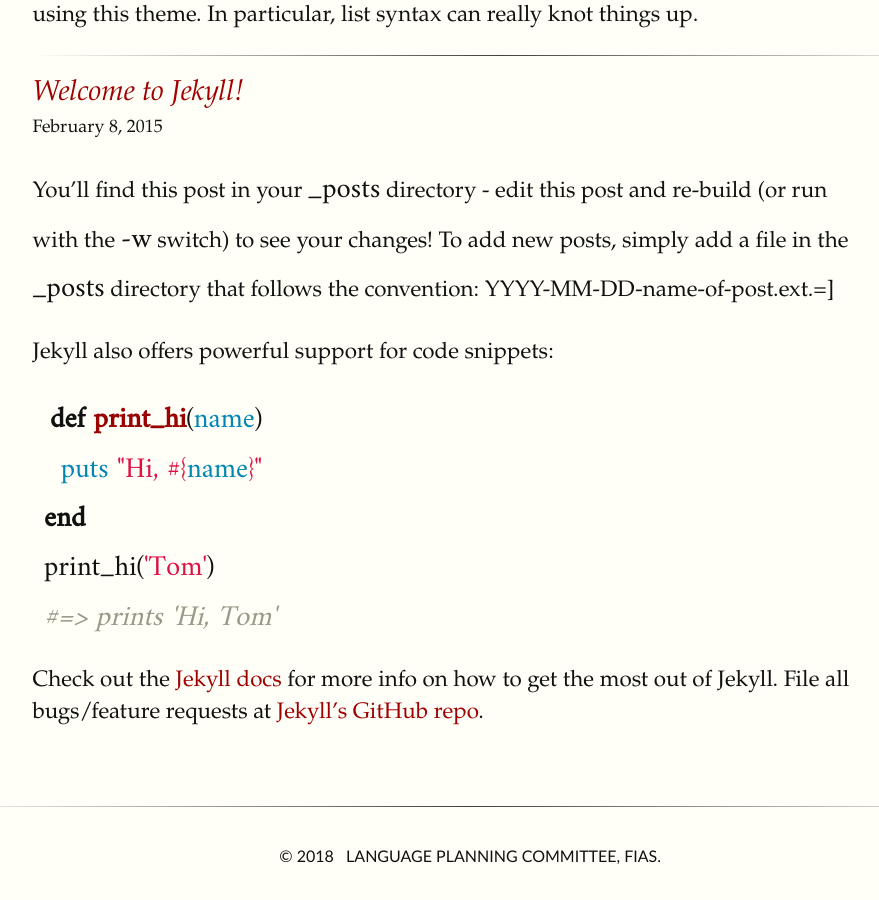
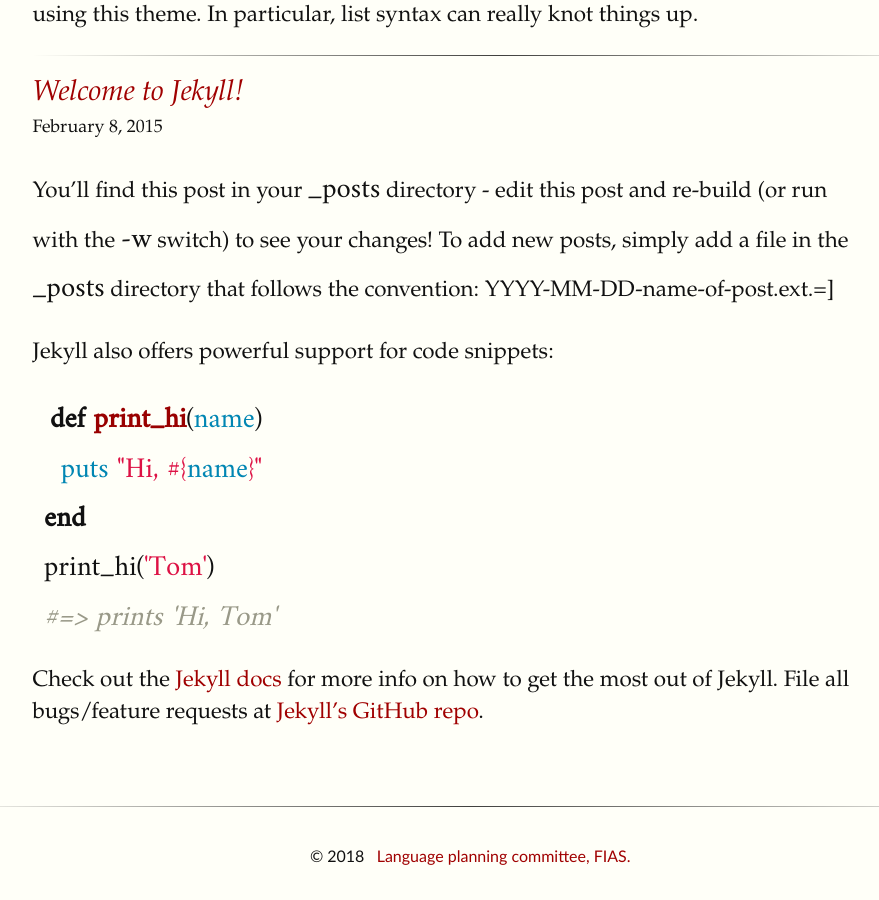
Before and after one commit to fiasinstitute/persian, a Jekyll site: the page built from index.html, in a window 1280 px wide and 900 px high, scrolled down 936 px. Shown: the whole window, without its empty margins (141-1020 px from the left). Built offline with Jekyll 4.4.1, drawn with Linux system fonts in a browser that asks for light colours; a script that is not in the unit is left out.

Commit message:
Update footer.html

```diff
--- a/_includes/footer.html
+++ b/_includes/footer.html
@@ -1,6 +1,6 @@
 <footer>
   <hr class="slender">
 <div class="credits">
-<span>&copy; {{ site.time | date: '%Y' }} &nbsp;&nbsp;{{site.author | upcase }}</span></br> <br>
+<span>&copy; {{ site.time | date: '%Y' }} &nbsp;&nbsp;<a href="{{site.maininstitutesite}}">{{site.author}}</span></br> <br>
 </div>
 </footer>
```
